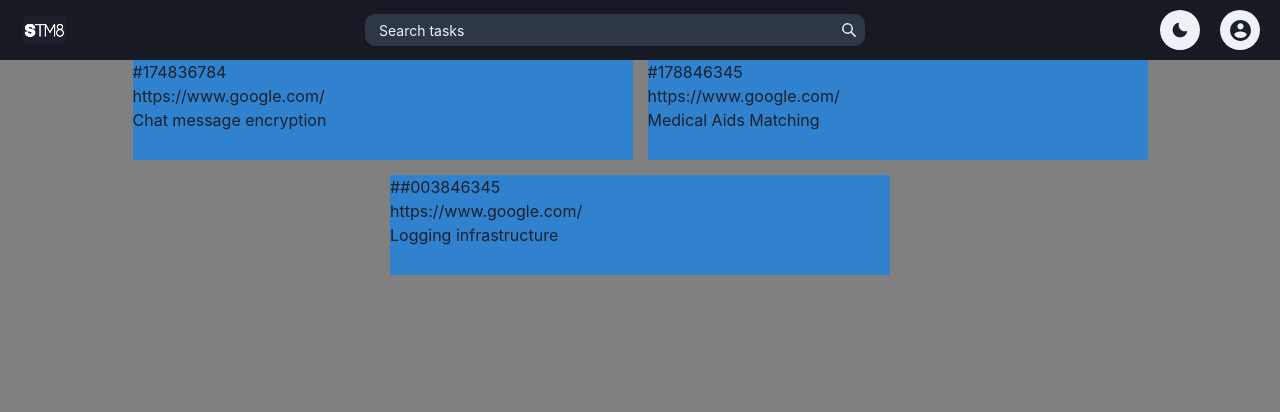
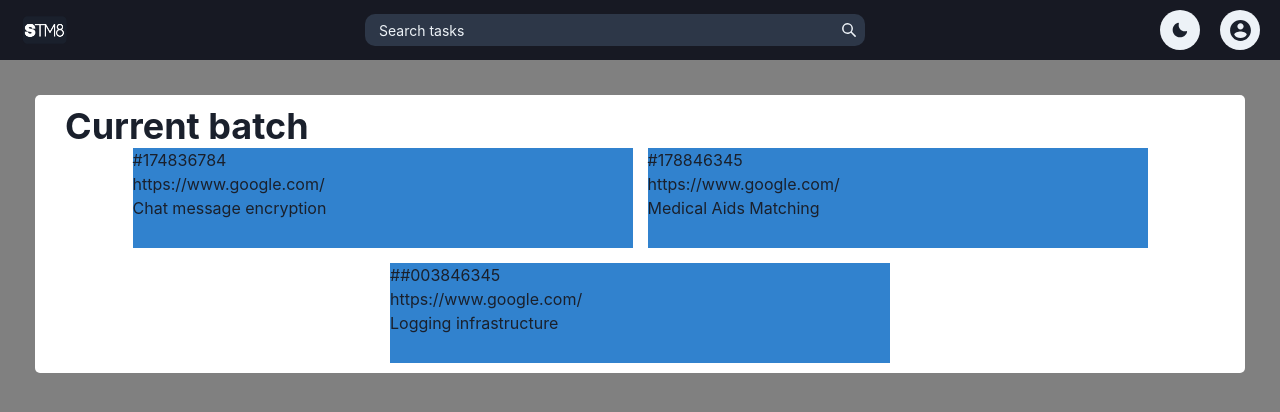
Before and after one commit to vmanun/stm8, a React (Create React App) app: page / in a window 1280 px wide. Shown: the top 412 px of the page. Built offline with nearby package versions, Linux system fonts and the light colour scheme.

Commit message:
Implementing task batches

```diff
--- a/src/App.tsx
+++ b/src/App.tsx
@@ -1,13 +1,29 @@
+import React, { useState, useEffect } from "react";
+
 import { Box } from "@chakra-ui/react";
-import * as React from "react";
-import TasksList from "./components/tasks/TasksList";
+
+import TasksBatch from "./components/tasks/TasksBatch";
 import TopNavBar from "./components/ui-components/TopNavBar";
+import { ISerializedTask, ITaskBatch, Task } from "./types/Task";
+import { mockedTasks } from "./mocks/data/tasks";
 
 export const App = () => {
+  const [taskBatches, setTaskBatches] = useState<ITaskBatch<ISerializedTask>[]>(
+    []
+  );
+
+  useEffect(() => {
+    (async () => {
+      setTaskBatches(mockedTasks);
+    })();
+  }, []);
+
   return (
     <Box>
       <TopNavBar />
-      <TasksList />
+      {taskBatches.map((tasksBatch) => (
+        <TasksBatch {...tasksBatch} />
+      ))}
     </Box>
   );
 };
--- a/src/components/tasks/TaskCard.tsx
+++ b/src/components/tasks/TaskCard.tsx
@@ -2,13 +2,13 @@ import React from "react";
 
 import { Box } from "@chakra-ui/layout";
 
-import { Task } from "../../models/Task";
+import { Task } from "../../types/Task";
 
-interface TaskProps extends React.ComponentProps<typeof Box> {
+interface ITaskProps extends React.ComponentProps<typeof Box> {
   data: Task;
 }
 
-export default function TaskCard({ data }: TaskProps) {
+export default function TaskCard({ data }: ITaskProps) {
   return (
     <Box w={{ sm: 250, lg: 350, xl: 500 }} height="100px" bg="blue.500">
       <h1>{data.id}</h1>
--- /dev/null
+++ b/src/components/tasks/TasksBatch.tsx
@@ -0,0 +1,34 @@
+import React from "react";
+
+import { Box, Heading, Wrap, WrapItem } from "@chakra-ui/react";
+
+import { ISerializedTask, ITaskBatch, Task } from "../../types/Task";
+import TaskCard from "./TaskCard";
+import { ScopedStyleSheet } from "../../declarations";
+
+const styles: ScopedStyleSheet = {
+  root: {
+    background: "white",
+    borderRadius: "5px",
+    padding: "10px 30px",
+    margin: 35,
+  },
+};
+
+export default function TasksBatch({
+  title,
+  tasks,
+}: ITaskBatch<ISerializedTask>) {
+  return (
+    <Box style={styles.root}>
+      <Heading color="gray.800">{title}</Heading>
+      <Wrap spacing="15px" align="center" justify="center">
+        {tasks.map((task) => (
+          <WrapItem key={task.id}>
+            <TaskCard data={new Task(task)} />
+          </WrapItem>
+        ))}
+      </Wrap>
+    </Box>
+  );
+}
--- a/src/components/tasks/TasksList.tsx
+++ /dev/null
@@ -1,30 +0,0 @@
-import React, { useEffect, useState } from "react";
-
-import { Wrap, WrapItem } from "@chakra-ui/react";
-
-import { SerializedTask, Task } from "../../models/Task";
-import { mockedTasks } from "../../mocks/data/tasks";
-import TaskCard from "./TaskCard";
-
-//TODO: Stylize
-export default function TasksList() {
-  const [tasks, setTasks] = useState<Task[]>([]);
-
-  useEffect(() => {
-    (async () => {
-      const rawTasks: SerializedTask[] = mockedTasks;
-
-      setTasks(rawTasks.map((serializedTask) => new Task(serializedTask)));
-    })();
-  }, []);
-
-  return (
-    <Wrap spacing="15px" align="center" justify="center">
-      {tasks.map((task) => (
-        <WrapItem key={task.id}>
-          <TaskCard data={task} />
-        </WrapItem>
-      ))}
-    </Wrap>
-  );
-}
--- a/src/mocks/data/tasks.js
+++ b/src/mocks/data/tasks.js
@@ -1,5 +1,7 @@
-// TODO: Create mock for batches
 export const mockedTasks = [
+    {
+        "title": "Current batch",
+        "tasks": [
             {
                 "id": "#174836784",
                 "title": "Chat message encryption",
@@ -15,4 +17,6 @@ export const mockedTasks = [
                 "title": "Logging infrastructure",
                 "link": "https://www.google.com"
             }
+        ]
+    }
 ];
--- a/src/theme/index.ts
+++ b/src/theme/index.ts
@@ -17,4 +17,7 @@ export const theme = extendTheme({
       },
     }),
   },
+  colors: {
+    primary: "gray.800",
+  },
 });
--- a/src/models/Task.ts
+++ b/src/types/Task.ts
@@ -1,10 +1,15 @@
-export interface SerializedTask {
+export interface ISerializedTask {
   id: string;
   title: string;
-  link: string;
+  link: string | URL;
 }
 
-export class Task {
+export interface ITaskBatch<TRawTask extends ISerializedTask> {
+  title: string;
+  tasks: TRawTask[];
+}
+
+export class Task implements ISerializedTask {
   public id: string;
   public title: string;
   public link: URL;
@@ -21,9 +26,9 @@ export class Task {
     return /#{1,2}[0-9]{9,9}$/.test(id);
   }
 
-  public constructor(data: SerializedTask) {
+  public constructor(data: ISerializedTask) {
     this.id = this.sanitizeId(data.id);
     this.title = data.title;
-    this.link = new URL(data.link);
+    this.link = typeof data.link === "string" ? new URL(data.link) : data.link;
   }
 }
```
Lines whose indentation alone changed are shown as unchanged.
